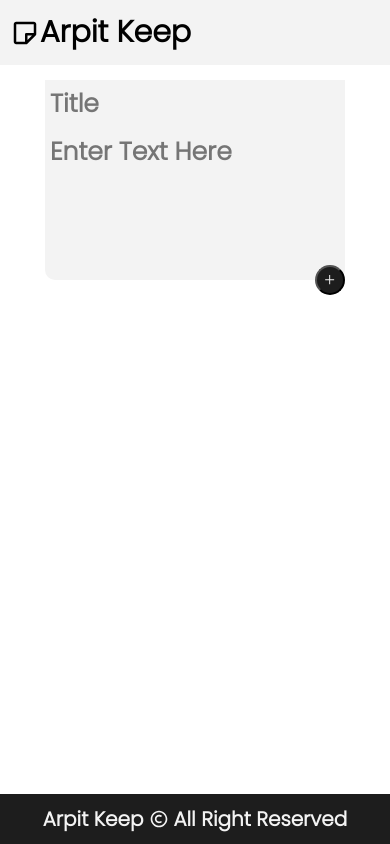
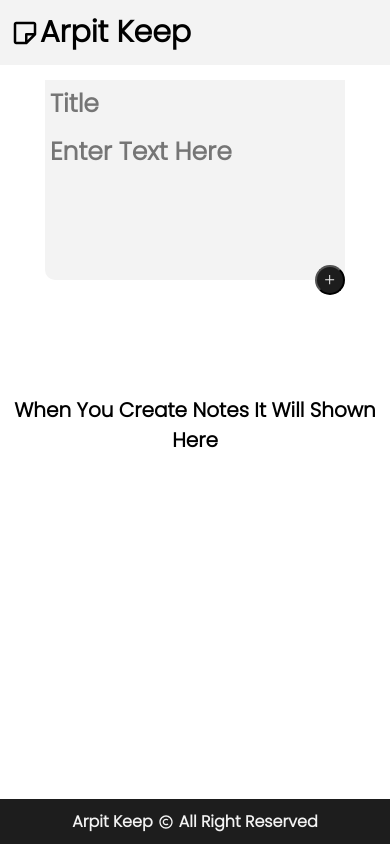
Before and after one commit to Arpitkumar504/Google-Keep-Clone, a React (Create React App) app: page / in a window 390 px wide. Built offline with nearby package versions, Linux system fonts and the light colour scheme.

Commit message:
Empty Notes Message Shown

```diff
--- a/src/App.js
+++ b/src/App.js
@@ -4,26 +4,31 @@ import Notes from './component/Notes.js'
 import Notegroup from './component/Notegroup.js'
 import Footer from './component/Footer.js'
 
-const App= () => {
+const App = () => {
     const [alldata, setalldata] = useState([]);
+    let [data, setdata] = useState(0);
     const addnote = (note) => {
-        if ((note.name !== "") && (note.texts !== ""))
+        if ((note.name !== "") && (note.texts !== "")) {
             setalldata([...alldata, note]);
-
-        console.log(alldata);
+        }
+        data++
+        setdata(data);
     }
     const deletenote = (indexs) => {
         const update = alldata.filter((element, index) => {
             return indexs !== index;
         })
         setalldata(update);
+        data--;
+        setdata(data);
     }
     return (
         <div >
             <Headerkeep name="Arpit Keep" />
             <Notes passnote={addnote} />
             <div className="notesbox">
-                {
+                {data == 0 ?
+                    <div className="notesmsg"><p>When You Create Notes It Will Shown Here</p></div> :
                     alldata.map((element, index) => {
                         return (
                             <Notegroup
@@ -37,7 +42,7 @@ const App= () => {
                     })
                 }
             </div>
-            <Footer/>
+            <Footer />
         </div>
     )
 }
--- a/src/index.css
+++ b/src/index.css
@@ -116,6 +116,18 @@ textarea {
     overflow-y: scroll;
 }
 
+.notesbox .notesmsg {
+    width: 100%;
+    display: flex;
+    align-items: center;
+    justify-content: center;
+}
+
+.notesbox .notesmsg p {
+    font-size: 30px;
+    font-weight: bold;
+}
+
 .notegroup .content {
     height: 130px;
 }
@@ -127,13 +139,28 @@ textarea {
     justify-content: end;
 }
 
+@media(max-width:576px) {
+    .header h1 {
+        font-size: 30px;
+        display: flex;
+        align-items: center;
+    }
+
+    .notesbox {
+        display: flex;
+        justify-content: start;
+        flex-direction: column;
+        height: auto;
+    }
+}
+
 /* Footer section */
 .footer {
     width: 100%;
     padding: 10px;
     margin-top: 20px;
     text-align: center;
-    font-size: 10px;
+    font-size: 8px;
     font-weight: bold;
     background-color: #1d1d1d;
     color: #f3f3f3;
@@ -150,16 +177,15 @@ textarea {
 }
 
 @media(max-width:576px) {
-    .header h1 {
-        font-size: 30px;
+    .notesbox .notesmsg {
         display: flex;
         align-items: center;
+        justify-content: center;
+        margin-top: 100px;
     }
 
-    .notesbox {
-        display: flex;
-        justify-content: start;
-        flex-direction: column;
-        height: auto;
+    .notesbox .notesmsg p {
+        font-size: 20px;
+        text-align: center;
     }
 }
```
